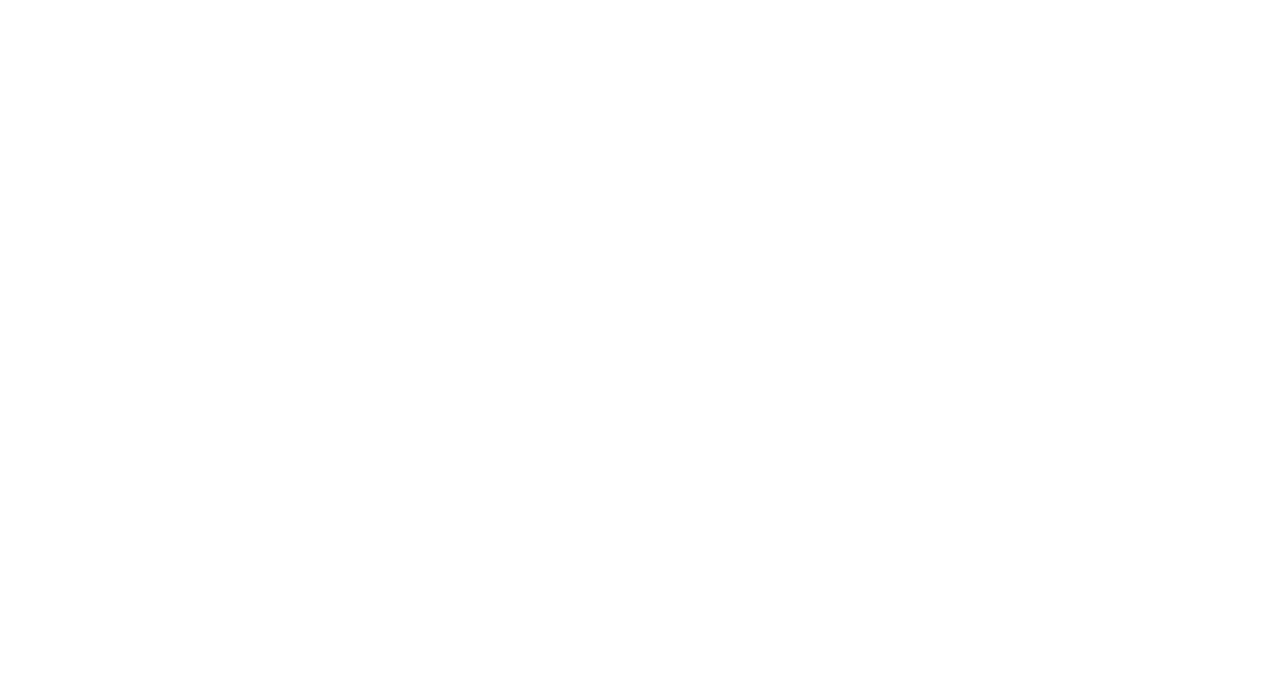
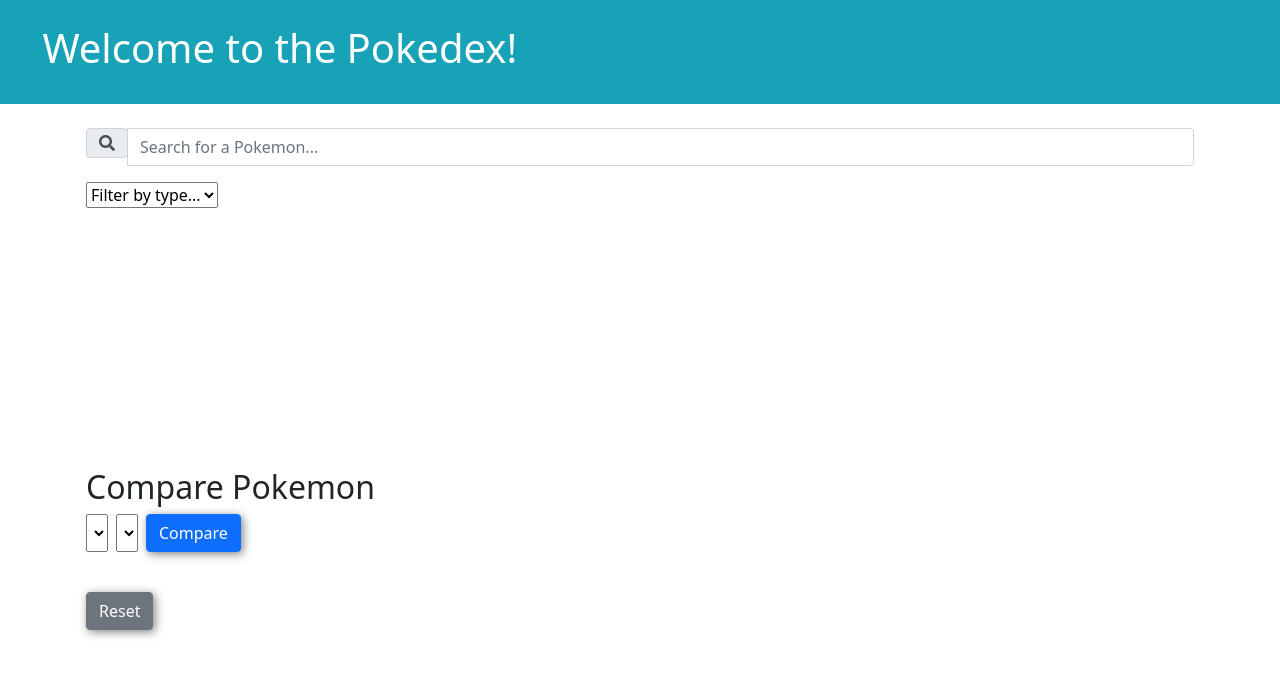
Before and after one commit to LM95A1/Project-Epsilon-4, a Flask app: page / in a window 1280 px wide. Before the commit the part shown is empty. Shown: the top 677 px of the page. Run offline with Flask 3, Linux system fonts and the light colour scheme; data comes from the database, SQL or seed files in the repository; lists and menus that the app fills with data are empty; a map, chart or similar area stays blank; some libraries are stand-ins or nearby versions.

Commit message:
File Update v1
Couple of little shifts and changes to style, script, and index. Still working things out

```diff
--- a/static/css/style.css
+++ b/static/css/style.css
@@ -109,3 +109,8 @@ button:hover {
     top: 10px;
     right: 10px;
 }
+
+/* Header text color */
+header h1 {
+    color: #FFFFFF;
+}
--- a/static/js/script.js
+++ b/static/js/script.js
@@ -1,8 +1,10 @@
 // Pokedex Script Setup
 // "D-Von! Get the tables!"
 
-$(document).ready(function(){
-    let chart;
+// Global variable to store the chart object
+let chart;
+
+$(document).ready(function() {
 
     // Load initial Pokemon list
     $.ajax({
@@ -10,6 +12,7 @@ $(document).ready(function(){
         type: 'GET',
         success: function(pokemonList) {
             displayPokemonList(pokemonList);
+            addPokemonToDropdowns(pokemonList);
         }
     });
 
@@ -41,6 +44,7 @@ $(document).ready(function(){
 
     // Function to display Pokemon details, including chart
     function displayPokemonDetails(pokemon) {
+        $('#pokemon-detail-panel').hide().show("slide", { direction: "right" }, 1000);
         $('#pokemon-name').text(pokemon.name);
         $('#pokemon-type').text(pokemon.type);
         $('#pokemon-description').text(pokemon.description);
@@ -106,4 +110,45 @@ $(document).ready(function(){
         let comparisonText = `${pokemon1.name} has ${pokemon1.stats.hp} HP, while ${pokemon2.name} has ${pokemon2.stats.hp} HP.`;
         $('#comparison-result').text(comparisonText);
     }
+
+    // Error handling for AJAX calls
+    $(document).ajaxError(function() {
+        alert('An error occurred while processing your request. Please try again.');
+    });
+
+    // Add Pokemon to comparison dropdowns
+    function addPokemonToDropdowns(pokemonList) {
+        pokemonList.forEach(pokemon => {
+            $('#pokemon-dropdown-1, #pokemon-dropdown-2').append($('<option>').val(pokemon.name).text(pokemon.name));
+        });
+    }
+
+    // Reset button
+    $('#reset-button').on('click', function() {
+        // Clear search bar
+        $('#search-bar').val('');
+
+        // Clear comparison results
+        $('#comparison-result').text('');
+
+        // Re-render initial Pokemon list
+        $.ajax({
+            url: '/pokemon',
+            type: 'GET',
+            success: function(pokemonList) {
+                displayPokemonList(pokemonList);
+                addPokemonToDropdowns(pokemonList);
+            }
+        });
+    });
+
+    // Click event for the favorite button
+    $('#favorite-button').on('click', function() {
+        let pokemonName = $('#pokemon-name').text();
+        if(!$('#favorites-list').find(`li:contains(${pokemonName})`).length) {
+            $('#favorites-list').append($('<li>').text(pokemonName));
+        } else {
+            alert('This Pokemon is already in your favorites!');
+        }
+    });
 });
--- a/templates/index.html
+++ b/templates/index.html
@@ -0,0 +1,84 @@
+<!DOCTYPE html>
+<html lang="en">
+<head>
+    <meta charset="UTF-8">
+    <meta name="viewport" content="width=device-width, initial-scale=1.0">
+    <title>Antares Pokedex Interface</title>
+
+    <!-- Link to the CSS stylesheet -->
+    <link rel="stylesheet" href="{{ url_for('static', filename='css/style.css') }}">
+    <!-- Bootstrap CSS -->
+    <link href="https://stackpath.bootstrapcdn.com/bootstrap/5.0.0-alpha1/css/bootstrap.min.css" rel="stylesheet">
+    <!-- Font Awesome -->
+    <link href="https://cdnjs.cloudflare.com/ajax/libs/font-awesome/5.15.1/css/all.min.css" rel="stylesheet">
+</head>
+<body>
+    <header class="bg-info text-white p-4">
+        <h1>
+            <i class="fas fa-pokeball mr-2"></i>
+            Welcome to the Pokedex!
+        </h1>
+    </header>
+
+
+    <main class="container mt-4">
+        <!-- Search bar -->
+        <div class="input-group mb-3">
+            <div class="input-group-prepend">
+                <span class="input-group-text"><i class="fa fa-search"></i></span>
+            </div>
+            <input type="text" class="form-control" id="search-bar" placeholder="Search for a Pokemon...">
+        </div>
+
+        <!-- Dropdown menu for filtering by type -->
+        <select class="custom-select mb-3" id="type-dropdown">
+            <option selected>Filter by type...</option>
+            <!-- Option values will be filled in by JavaScript -->
+        </select>
+
+        <!-- List of Pokemon -->
+        <ul class="list-group" id="pokemon-list">
+            <!-- List items will be filled in by JavaScript -->
+        </ul>
+
+        <!-- Section for displaying Pokemon details -->
+        <section id="pokemon-details" class="mt-4">
+            <h2 id="pokemon-name"></h2>
+            <div class="media">
+                <img class="mr-3" id="pokemon-image" src="" alt="">
+                <div class="media-body">
+                    <p id="pokemon-type"></p>
+                    <p id="pokemon-description"></p>
+                </div>
+            </div>
+            <canvas id="stat-chart"></canvas>
+        </section>
+
+        <!-- Section for comparing two Pokemon -->
+        <section id="pokemon-comparison" class="mt-4">
+            <h2>Compare Pokemon</h2>
+            <div class="d-flex">
+                <select class="custom-select mr-2" id="pokemon-dropdown-1"></select>
+                <select class="custom-select mr-2" id="pokemon-dropdown-2"></select>
+                <button class="btn btn-primary" id="compare-button">Compare</button>
+            </div>
+            <p id="comparison-result" class="mt-2"></p>
+        </section>
+
+        <!-- Reset button -->
+        <button class="btn btn-secondary mt-4" id="reset-button">Reset</button>
+    </main>
+</body>
+</html>
+
+    <!-- Bootstrap JS and its dependencies -->
+    <script src="https://cdnjs.cloudflare.com/ajax/libs/popper.js/1.14.7/umd/popper.min.js"></script>
+    <script src="https://stackpath.bootstrapcdn.com/bootstrap/4.3.1/js/bootstrap.min.js"></script>
+
+    <!-- Full version of jQuery -->
+    <script src="https://ajax.googleapis.com/ajax/libs/jquery/3.5.1/jquery.min.js"></script>
+
+    <!-- Link to the JavaScript file -->
+    <script src="{{ url_for('static', filename='js/script.js') }}"></script>
+</body>
+</html>
```
